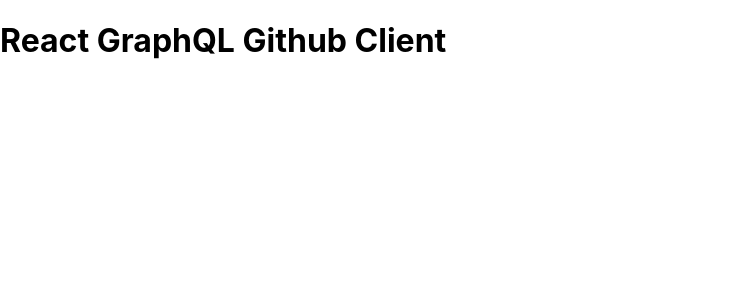
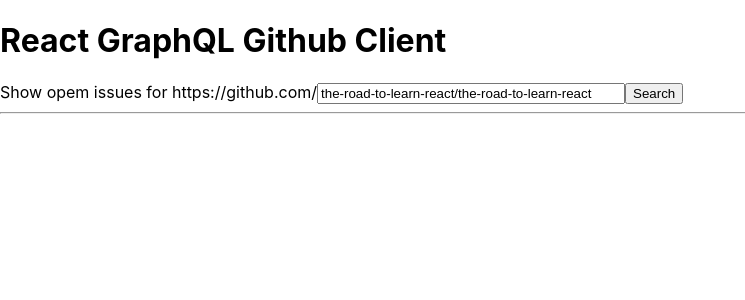
Before and after one commit to itd-cba/react-graphql-github-vanilla, a React (Create React App) app: page / in a window 1280 px wide. Shown: the top 300 px of the page, without its empty margins (0-745 px from the left). Built offline with nearby package versions, Linux system fonts and the light colour scheme; no server answers.

Commit message:
✨ add basic input form

```diff
--- a/src/App.tsx
+++ b/src/App.tsx
@@ -1,4 +1,4 @@
-import React from "react";
+import React, { ChangeEvent, FormEvent, useEffect, useState } from "react";
 import axios from "axios";
 
 const TITLE = "React GraphQL Github Client";
@@ -10,9 +10,42 @@ const axiosGitHubGraphQL = axios.create({
 });
 
 function App() {
+  const [path, setPath] = useState(
+    "the-road-to-learn-react/the-road-to-learn-react"
+  );
+
+  const onChange = (event: ChangeEvent<HTMLInputElement>) => {
+    setPath(event.target.value);
+  };
+
+  const onSubmit = (event: FormEvent<HTMLFormElement>) => {
+    event.preventDefault();
+    // fetch data
+  };
+
+  useEffect(() => {
+    const fetchFromGit = async () => {
+      await axiosGitHubGraphQL.get(`/${path}`);
+    };
+    fetchFromGit();
+  }, []);
+
   return (
     <div>
       <h1>{TITLE}</h1>
+
+      <form onSubmit={onSubmit}>
+        <label htmlFor="url">Show opem issues for https://github.com/</label>
+        <input
+          id="url"
+          value={path}
+          type={"text"}
+          onChange={onChange}
+          style={{ width: "300px" }}
+        />
+        <button type={"submit"}>Search</button>
+      </form>
+      <hr />
     </div>
   );
 }
```
